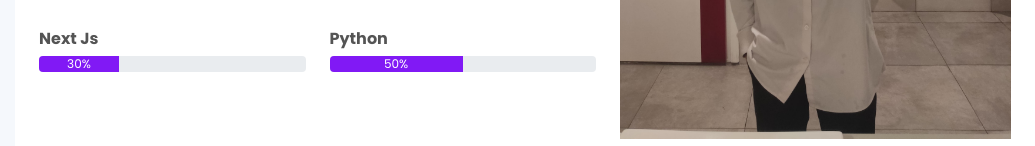
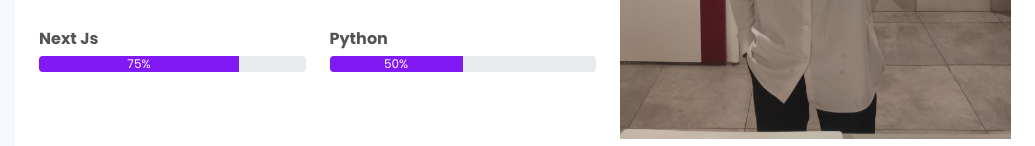
Before and after one commit to ajiputraprayogi/ajiputraprayogi.github.io, a plain HTML site: page index.html in a window 1280 px wide. Shown: the part 1312-1458 px from the top of the page, without its empty margins (245-1280 px from the left). Drawn offline with nearby package versions, Linux system fonts and the light colour scheme.

Commit message:
update skill

```diff
--- a/index.html
+++ b/index.html
@@ -116,7 +116,7 @@
                         <h6 class="fw-bold">Next Js</h6>
                         <div class="progress">
                             <div class="progress-bar bg-primary" role="progressbar" aria-label="Example with label"
-                                style="width: 30%;" aria-valuenow="30" aria-valuemin="30" aria-valuemax="100">30%</div>
+                                style="width: 75%;" aria-valuenow="75" aria-valuemin="75" aria-valuemax="100">75%</div>
                         </div>
                     </div>
 
```
